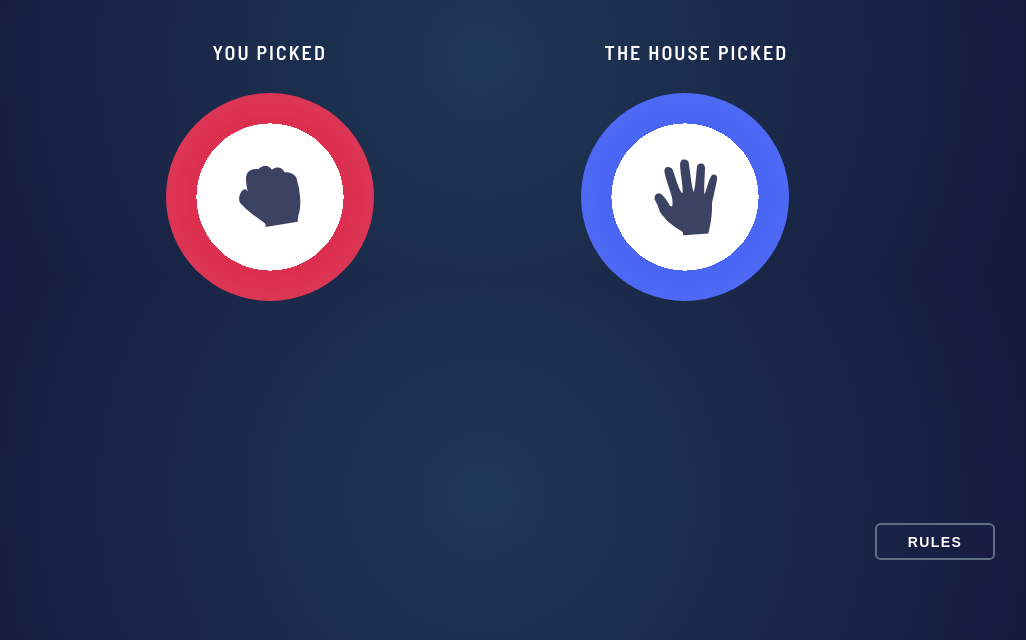
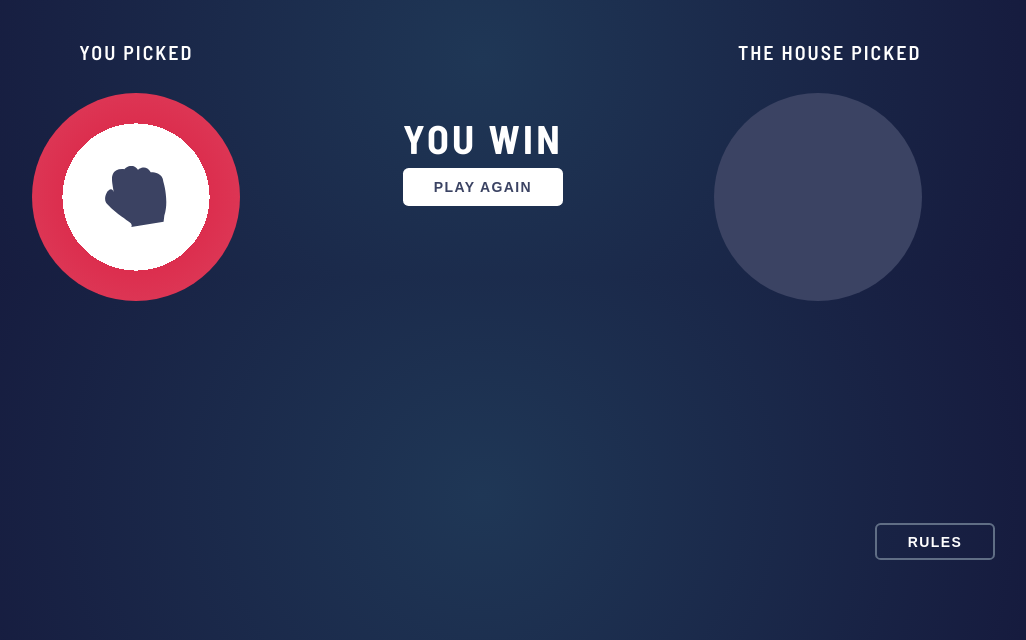
Before and after one commit to abdelkadersettah/roshambo, a plain HTML site: page index.html in a window 1280 px wide. Shown: the part 160-800 px from the top of the page, without its empty margins (157-1183 px from the left). Drawn offline with Linux system fonts and the light colour scheme.

Commit message:
fix result message width and house pick background

```diff
--- a/index.html
+++ b/index.html
@@ -57,9 +57,12 @@
       <h2 class="secondary-text game-shapes__text">You picked</h2>
     </ul>
     <ul class="game-play__house">
-      <li class="game-shapes" data-items="paper">
-  <img class="game-shapes__img" src="./images/icon-paper.svg" alt="paper" srcset="">
-        </li>
+      <!-- <li class="game-shapes" data-items="paper">
+        </li> -->
+      <li class="game-shapes" data-items="">
+        <!-- <img class="game-shapes__img" src="./images/icon-paper.svg" alt="paper" srcset=""> -->
+
+      </li>
 <h2 class="secondary-text game-shapes__text">The house picked</h2>
 </ul>
 <ul class="game-play__result">
--- a/sass/components/_play.scss
+++ b/sass/components/_play.scss
@@ -7,7 +7,7 @@
   height: 75vh;
   @include respond(tab) {
     grid-template-columns: repeat(3, 1fr);
-    max-width: 40em;
+    max-width: 65em;
     margin: 0 auto;
     height: initial;
     margin-top: var(--margin-xxlg);
@@ -35,7 +35,7 @@
     }
   }
   &__result {
-    display: none;
+    display: grid;
   }
   &__btn {
     &--rules {
--- a/sass/components/_shapes.scss
+++ b/sass/components/_shapes.scss
@@ -5,6 +5,7 @@
   justify-content: center;
   align-items: center;
   border-radius: 50%;
+  background-color: var(--dark-text-color);
   @include respond(tab) {
     order: 2;
   }
```
Also changed, not shown: css/main.css, 1 other file.
